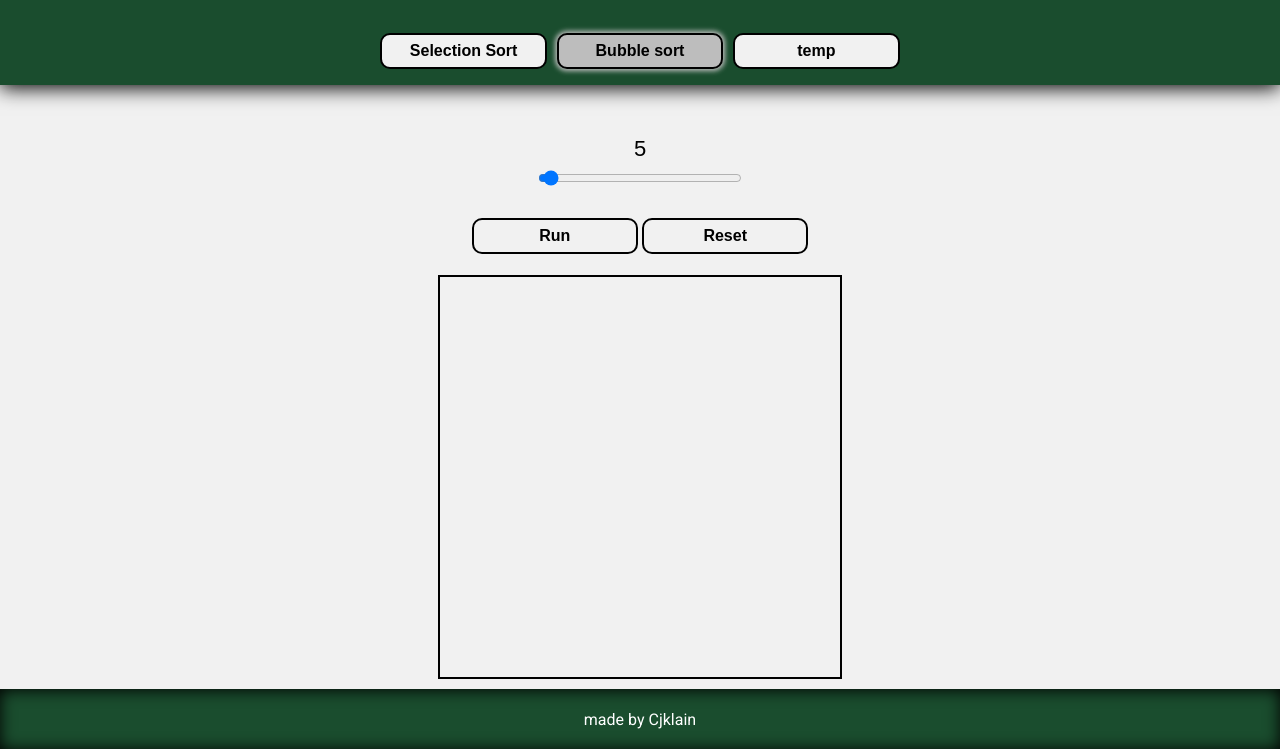
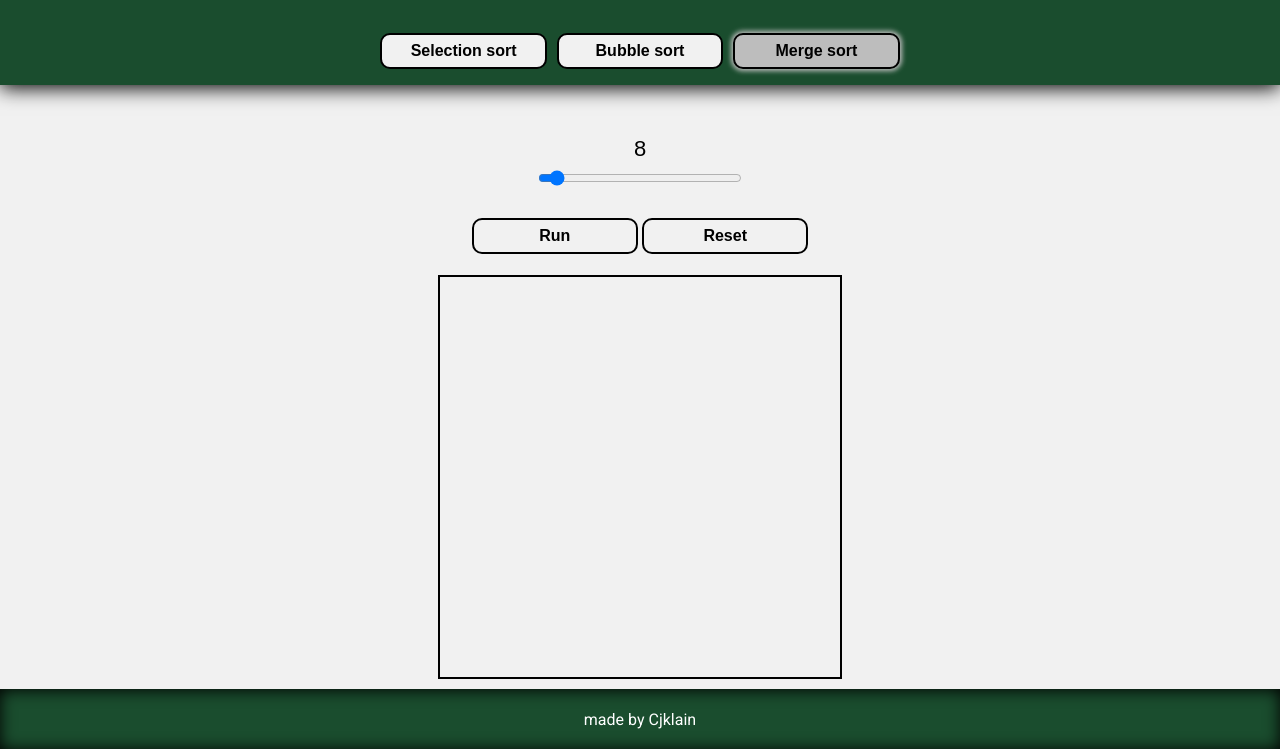
Before and after one commit to Cjklain/sorting-demo, a website: page index.html in a window 1280 px wide. Shown: the part 51-800 px from the top of the page. Drawn offline with Linux system fonts and the light colour scheme.

Commit message:
wip merge sort

```diff
--- a/index.html
+++ b/index.html
@@ -19,22 +19,22 @@
       <nav>
         <ol>
           <li>
-            <button class="algo control-button" id="selection-sort">Selection Sort</button>
+            <button class="algo control-button" id="selection-sort">Selection sort</button>
+          </li>
+          <li>
+            <button class="algo control-button" id="bubble-sort">Bubble sort</button>
           </li>
           <li>
             <!-- remove selected -->
-            <button class="algo selected control-button" id="bubble-sort">Bubble sort</button>
-          </li>
-          <li>
-            <button class="algo control-button" id="3">temp</button>
+            <button class="algo selected control-button" id="merge-sort">Merge sort</button>
           </li>
         </ol>
       </nav>
     </header>
     <main>
       <div class="control">
-        <input class="value-number" type="number" min="2" max="100" value="5" id="value-number" />
-        <input type="range" min="2" max="100" value="5" step="1" id="value-range" />
+        <input class="value-number" type="number" min="2" max="100" value="8" id="value-number" />
+        <input type="range" min="2" max="100" value="8" step="1" id="value-range" />
         <div>
           <button class="run control-button">Run</button>
           <button class="reset control-button">Reset</button>
```
Also changed, not shown: index.ts (+15 -1 lines).
